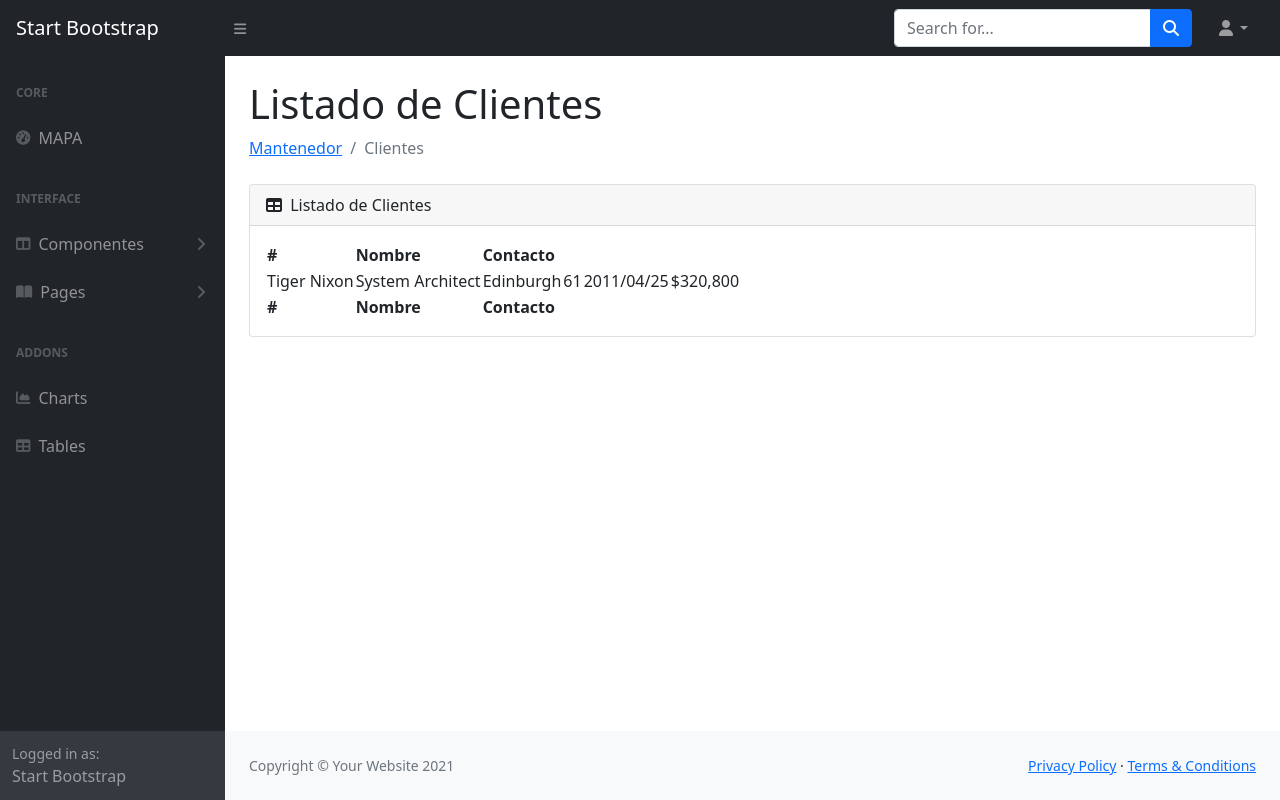
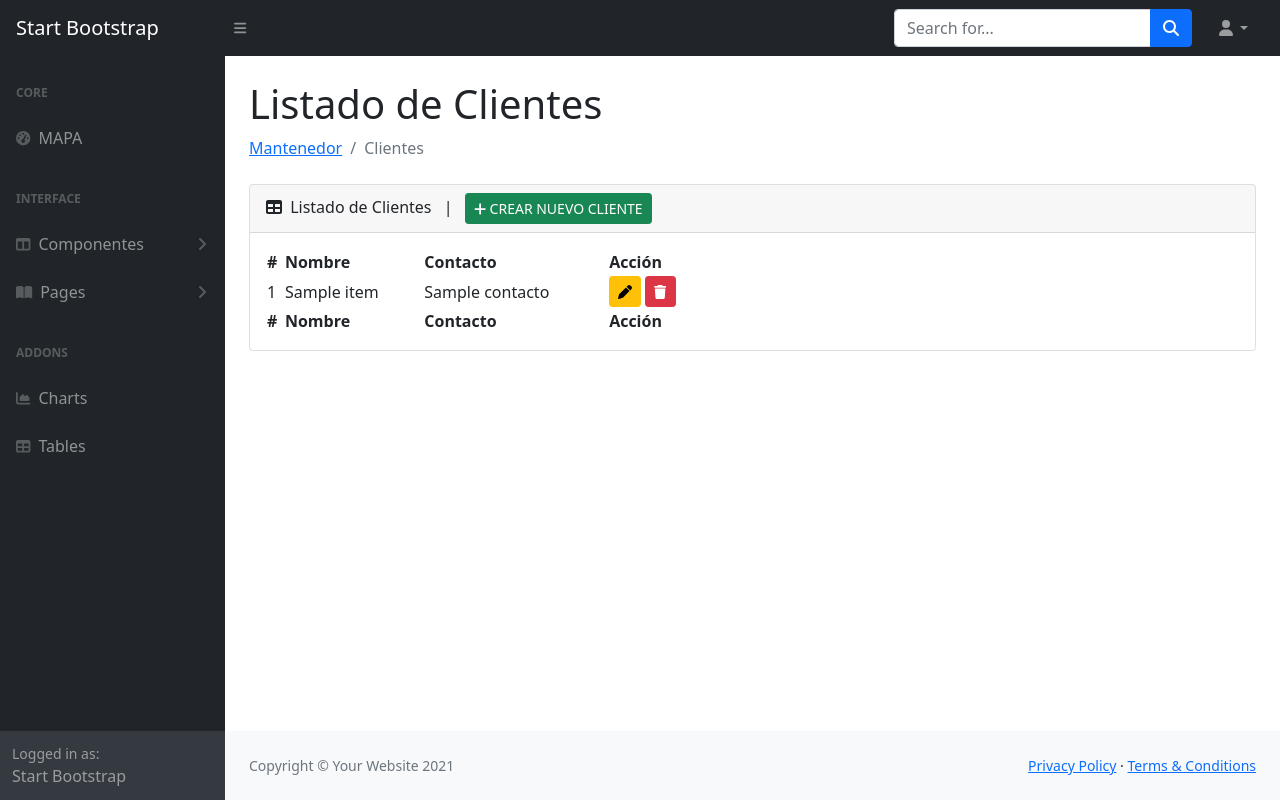
Before and after one commit to dmarino01/ControlAlmacen, a Flask app: template src/templates/components/clientes/index.html in a window 1280 px wide. Run offline with Flask 3, Linux system fonts and the light colour scheme; the template is opened without the code that fills it: most values are stand-ins (such as "Sample title", 1, 10 or a date in 2020); parts of the project's set-up code (start-up, migrations or seed data) failed here and were passed over; some libraries are stand-ins or nearby versions.

Commit message:
Modal Cliente Integrado

```diff
--- a/src/app.py
+++ b/src/app.py
@@ -1,6 +1,7 @@
 from flask import Flask, render_template, abort
 from config import Config, csrf
 from db import db
+from sqlalchemy import exc
 
 from controllers.ControllerAlmacen import ControllerAlmacen
 
@@ -23,6 +24,10 @@ def index():
     almacenes = ControllerAlmacen.getAlmacenes()
     return render_template('index.html', almacenes=almacenes)
 
+@app.route('/plantilla')
+def plantilla():
+    return render_template('layout_old.html')
+
 @app.route('/error')
 def trigger_error():
     abort(404)
--- a/src/models/cliente.py
+++ b/src/models/cliente.py
@@ -4,7 +4,7 @@ class Cliente(db.Model):
     __tablename__ = 'clientes'
 
     id = db.Column(db.Integer, primary_key=True)
-    nombre = db.Column(db.String(100))
+    nombre = db.Column(db.String(100), unique=True)
     contacto = db.Column(db.String(100))
 
     #Relationships
--- a/src/templates/components/clientes/index.html
+++ b/src/templates/components/clientes/index.html
@@ -8,11 +8,19 @@
     <li class="breadcrumb-item"><a href="#">Mantenedor</a></li>
     <li class="breadcrumb-item active">Clientes</li>
 </ol>
+
 <div class="card mb-4">
     <div class="card-header">
         <i class="fas fa-table me-1"></i>
         Listado de Clientes
+        <span class="mx-2">|</span>
+        <a class="btn btn-sm btn-success" href="#" data-bs-toggle="modal" data-bs-target="#clientModal"
+            onclick="openClientModal(null)">
+            <i class="fa fa-plus"></i> CREAR NUEVO CLIENTE
+        </a>
     </div>
+
+
     <div class="card-body">
         <table id="datatablesSimple">
             <thead>
@@ -20,6 +28,7 @@
                     <th>#</th>
                     <th>Nombre</th>
                     <th>Contacto</th>
+                    <th>Acción</th>
                 </tr>
             </thead>
             <tfoot>
@@ -27,20 +36,33 @@
                     <th>#</th>
                     <th>Nombre</th>
                     <th>Contacto</th>
+                    <th>Acción</th>
                 </tr>
             </tfoot>
             <tbody>
+                {% for item in clientes %}
                 <tr>
-                    <td>Tiger Nixon</td>
-                    <td>System Architect</td>
-                    <td>Edinburgh</td>
-                    <td>61</td>
-                    <td>2011/04/25</td>
-                    <td>$320,800</td>
+                    <td>{{ item.id }}</td>
+                    <td>{{ item.nombre }}</td>
+                    <td>{{ item.contacto }}</td>
+                    <td class="col-2">
+                        <a class="btn btn-sm btn-warning" href="#" data-bs-toggle="modal" data-bs-target="#clientModal"
+                            onclick="openClientModal({{ item.id }}, '{{ item.nombre }}', '{{ item.contacto }}')">
+                            <i class="fa fa-pen"></i></a>
+                        <a class="btn btn-sm btn-danger" href="#" onclick="return confirmDelete();"><i
+                                class="fa fa-trash"></i></a>
+                    </td>
                 </tr>
+                {% endfor %}
             </tbody>
         </table>
     </div>
 </div>
 
+{% include 'components/clientes/modal_form.html' %}
+
 {% endblock content %}
+
+{% block customJS %}
+
+{% endblock customJS %}
--- /dev/null
+++ b/src/templates/components/clientes/modal_form.html
@@ -0,0 +1,51 @@
+<div class="modal fade" id="clientModal" tabindex="-1" aria-labelledby="clientModalLabel" aria-hidden="true">
+    <div class="modal-dialog">
+        <div class="modal-content">
+            <div class="modal-header">
+                <h5 class="modal-title" id="clientModalLabel">Crear Nuevo Cliente</h5>
+                <button type="button" class="btn-close" data-bs-dismiss="modal" aria-label="Close"></button>
+            </div>
+
+            <div class="modal-body">
+                <form id="clientForm" method="POST" action="/save-client">
+                    <input type="hidden" id="clientId" name="id">
+                    <div class="mb-3">
+                        <label for="clientName" class="form-label">Nombre</label>
+                        <input type="text" class="form-control" id="clientName" name="nombre" required>
+                    </div>
+                    <div class="mb-3">
+                        <label for="clientContact" class="form-label">Contacto</label>
+                        <input type="text" class="form-control" id="clientContact" name="contacto" required>
+                    </div>
+                </form>
+            </div>
+
+            <div class="modal-footer">
+                <button type="button" class="btn btn-secondary" data-bs-dismiss="modal"><i class="fas fa-xmark"></i> Cancelar</button>
+                <button type="submit" class="btn btn-primary" form="clientForm"><i class="fas fa-floppy-disk"></i> Guardar</button>
+            </div>
+        </div>
+    </div>
+</div>
+
+<script>
+    function openClientModal(id = null, nombre = '', contacto = '') {
+        const modalTitle = document.getElementById('clientModalLabel');
+        const clientForm = document.getElementById('clientForm');
+        const clientId = document.getElementById('clientId');
+        const clientName = document.getElementById('clientName');
+        const clientContact = document.getElementById('clientContact');
+
+        if (id) {
+            modalTitle.innerText = 'Editar Cliente';
+            clientForm.action = '/edit-client/' + id;
+        } else {
+            modalTitle.innerText = 'Crear Nuevo Cliente';
+            clientForm.action = '/create-client';
+        }
+
+        clientId.value = id || '';
+        clientName.value = nombre || '';
+        clientContact.value = contacto || '';
+    }
+</script>
--- a/src/templates/layout.html
+++ b/src/templates/layout.html
@@ -9,16 +9,16 @@
     <meta name="author" content="" />
     <title>{% block title %}{% endblock %}</title>
     <link href="https://cdn.jsdelivr.net/npm/simple-datatables@latest/dist/style.css" rel="stylesheet" />
-    <link href="https://cdnjs.cloudflare.com/ajax/libs/font-awesome/6.5.1/css/all.min.css" rel="stylesheet" />
+    <script src="https://cdnjs.cloudflare.com/ajax/libs/font-awesome/6.6.0/js/all.min.js" crossorigin="anonymous"></script>
     <link href="{{ url_for('static', filename='css/styles.css') }}" rel="stylesheet" />
-    <link href="{{ url_for('static', filename='css/styles1.css') }}" rel="stylesheet" />
+    <link href="{{ url_for('static', filename='css/custom.css') }}" rel="stylesheet" />
     {% block customCSS %}{% endblock %}
 </head>
 
 <body class="sb-nav-fixed">
     <nav class="sb-topnav navbar navbar-expand navbar-dark bg-dark">
         <!-- Navbar Brand-->
-        <a class="navbar-brand ps-3" href="index.html">Start Bootstrap</a>
+        <a class="navbar-brand ps-3" href="{{ url_for('index') }}">Start Bootstrap</a>
         <!-- Sidebar Toggle-->
         <button class="btn btn-link btn-sm order-1 order-lg-0 me-4 me-lg-0" id="sidebarToggle" href="#!"><i
                 class="fas fa-bars"></i></button>
@@ -153,7 +153,8 @@
     <script src="https://cdn.jsdelivr.net/npm/simple-datatables@latest" crossorigin="anonymous"></script>
     <script src="{{ url_for('static', filename='js/scripts.js') }}"></script>
     <script src="{{ url_for('static', filename='js/datatables-simple-demo.js') }}"></script>
-
+    <script src="{{ url_for('static', filename='assets/demo/chart-area-demo.js') }}"></script>
+    <script src="{{ url_for('static', filename='assets/demo/chart-bar-demo.js') }}"></script>
     {% block customJS %}{% endblock %}
 </body>
 
```
Also changed, not shown: src/templates/js/datatables-simple-demo.js (added, +9 -0 lines), src/templates/js/scripts.js (added, +26 -0 lines), src/blueprints/cliente_blueprint.py (line endings or trailing spaces), src/static/css/custom.css (renamed from src/static/css/styles1.css).
